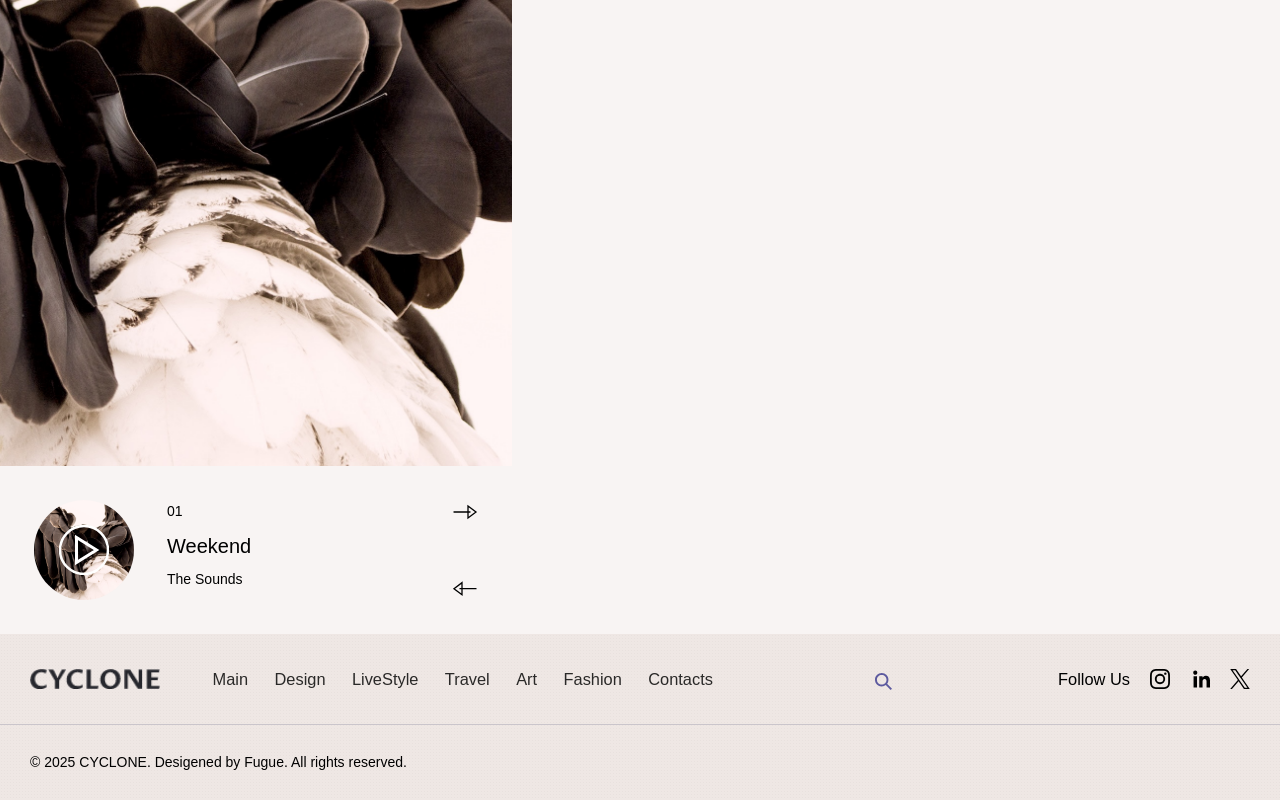
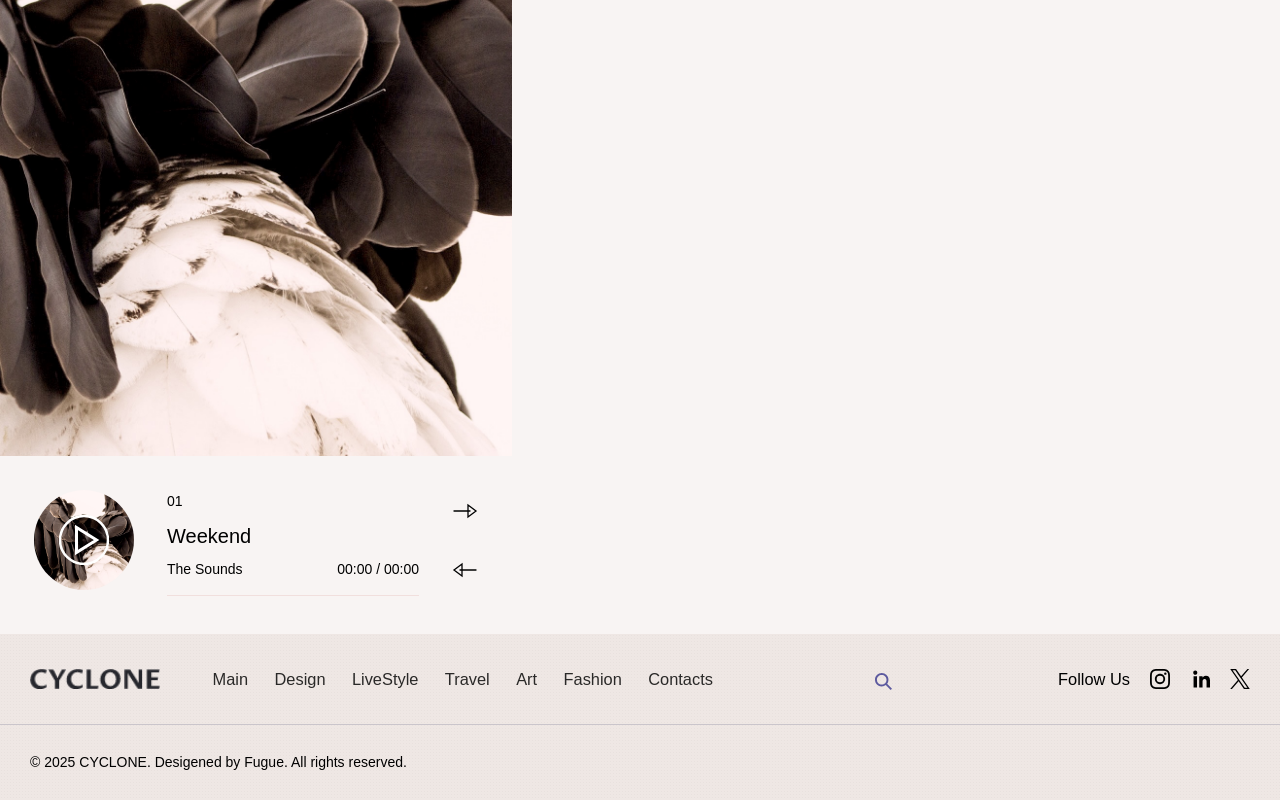
Before and after one commit to nazarenko-by/Cyclone-react, a Next.js app: page / in a window 1280 px wide. Shown: the part 1532-2332 px from the top of the page. Built offline with nearby package versions, Linux system fonts and the light colour scheme; no server answers; a web font is replaced by a local one.

Commit message:
sound player: add timeline

```diff
--- a/src/features/main/components/SoundPlayer.jsx
+++ b/src/features/main/components/SoundPlayer.jsx
@@ -1,15 +1,19 @@
 "use client"
 
-import React, { useState, useRef, useEffect } from "react"
+import React, { useState, useRef, useEffect, useMemo } from "react"
 import Image from "next/image"
 
-import { SOUND } from "@/features/main/helper/sound"
 import ArrowButton from "@/features/ui/ArrowButton"
 
+import { getTimeText } from "@/features/main/helper"
+import { SOUND } from "@/features/main/helper/sound"
+
 const SoundPlayer = () => {
+	const audioRef = useRef(null)
 	const [isPlaying, setIsPlaying] = useState(false)
 	const [current, setCurrent] = useState(0)
-	const audioRef = useRef(null)
+	const [currentTime, setCurrentTime] = useState(0)
+	const [duration, setDuration] = useState(0)
 
 	const handleNext = () => {
 		setCurrent((prev) => (prev + 1) % SOUND.length)
@@ -30,7 +34,35 @@ const SoundPlayer = () => {
 		}
 	}
 
-	const currentSound = SOUND[current]
+	const handleTimelineClick = (e) => {
+		const timeline = e.currentTarget
+		const clickX = e.clientX - timeline.getBoundingClientRect().left
+		const timelineWidth = timeline.offsetWidth
+		const newTime = (clickX / timelineWidth) * duration
+		if (audioRef.current) {
+			audioRef.current.currentTime = newTime
+		}
+	}
+
+	const currentSound = useMemo(() => SOUND[current], [current])
+
+	useEffect(() => {
+		const audio = audioRef.current
+		if (!audio) return
+
+		const handleTimeUpdate = () => setCurrentTime(audio.currentTime)
+		const handleDuration = () => setDuration(audio.duration)
+
+		audio.addEventListener("timeupdate", handleTimeUpdate)
+		audio.addEventListener("loadedmetadata", handleDuration)
+		audio.addEventListener("ended", handleNext)
+
+		return () => {
+			audio.removeEventListener("timeupdate", handleTimeUpdate)
+			audio.removeEventListener("loadedmetadata", handleDuration)
+			audio.removeEventListener("ended", handleNext)
+		}
+	}, [])
 
 	useEffect(() => {
 		if (audioRef.current) {
@@ -38,7 +70,7 @@ const SoundPlayer = () => {
 		}
 	}, [current])
 
-	console.log(audioRef?.current?.paused)
+	const progress = (currentTime / duration) * 100 || 0
 
 	return (
 		<div className="sound-player unselectable">
@@ -65,7 +97,6 @@ const SoundPlayer = () => {
 								strokeWidth="6"
 								d={isPlaying ? "M 30,25 L 30,75 M 70,75 L 70,25 Z" : "M 35,25 L 35,75 L 75,50 Z"}
 							/>
-							{/* { isPlaying ? <path d="M 30,25 L 30,75 M 70,75 L 70,25 Z" stroke="black" strokeWidth="2" /> : <path d="M 35,25 L 35,75 L 75,50 Z" fill="white" /> } */}
 						</svg>
 					</button>
 				</div>
@@ -73,6 +104,12 @@ const SoundPlayer = () => {
 				<p className="sound-player-number text-sm">{String(currentSound.id).padStart(2, "0")}</p>
 				<h3 className="sound-player-name text-md">{currentSound.soundName}</h3>
 				<p className="sound-player-author text-sm">{currentSound.author}</p>
+				<div className="sound-player-audio-progress" onClick={handleTimelineClick}>
+					<div className="elapsed" style={{ width: `${progress}%` }} />
+				</div>
+				<div className="sound-player-time text-sm">
+					{getTimeText(currentTime)} / {getTimeText(duration)}
+				</div>
 				<ArrowButton type="next" onClick={handlePrev} />
 				<ArrowButton type="prev" onClick={handleNext} />
 			</div>
--- /dev/null
+++ b/src/features/main/helper/index.js
@@ -0,0 +1,14 @@
+export const getTimeText = (seconds) => {
+	const hours = Math.floor(seconds / 3600)
+	const mins = Math.floor((seconds % 3600) / 60)
+	const secs = Math.floor(seconds % 60)
+
+	let timeText = ""
+	if (hours > 0) {
+		timeText += `${hours}:`
+	}
+	timeText += `${mins.toString().padStart(2, "0")}:`
+	timeText += `${secs.toString().padStart(2, "0")}`
+
+	return timeText
+}
--- a/src/styles/components/mainSection.scss
+++ b/src/styles/components/mainSection.scss
@@ -100,7 +100,6 @@
     padding: 5px;
 }
 
-
 .sound-player-control {
     grid-area: 1 / 1 / 4 / 2;
     width: 50px;
@@ -125,12 +124,43 @@
     grid-area: 3 / 2 / 4 / 3;
 }
 
+.sound-player-time {
+    grid-area: 3 / 2 / 4 / 3;
+    justify-self: end;
+}
+
+.sound-player-audio-progress {
+    grid-area: 4 / 2 / 5 / 3;
+    width: 100%;
+    padding-top: 10px;
+    cursor: pointer;
+    position: relative;
+    &::after {
+        content: "";
+        width: 100%;
+        height: 1px;
+        background-color: #f1dfdd;
+        position: absolute;
+        top: 50%;
+    }
+    .elapsed {
+        height: 5px;
+        position: absolute;
+        top: calc(50% - 5px);
+        left: 0;
+        background-color: #f1dfdd;
+        transition: width 0.3s ease;
+    }
+}
+
 .arrow-button-next {
     grid-area: 1 / 3 / 2/ 4;
+    align-self: self-end;
 }
 
 .arrow-button-prev {
     grid-area: 3 / 3 / 4 / 4;
+    align-self: self-start;
 }
 
 @media (max-width: 767px) {
```
